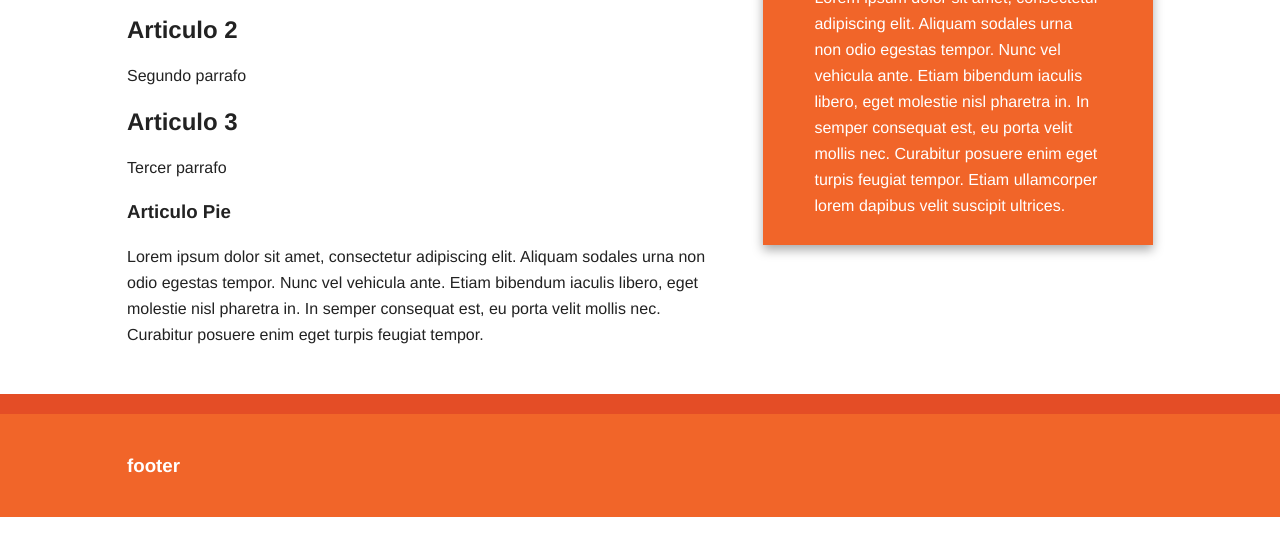
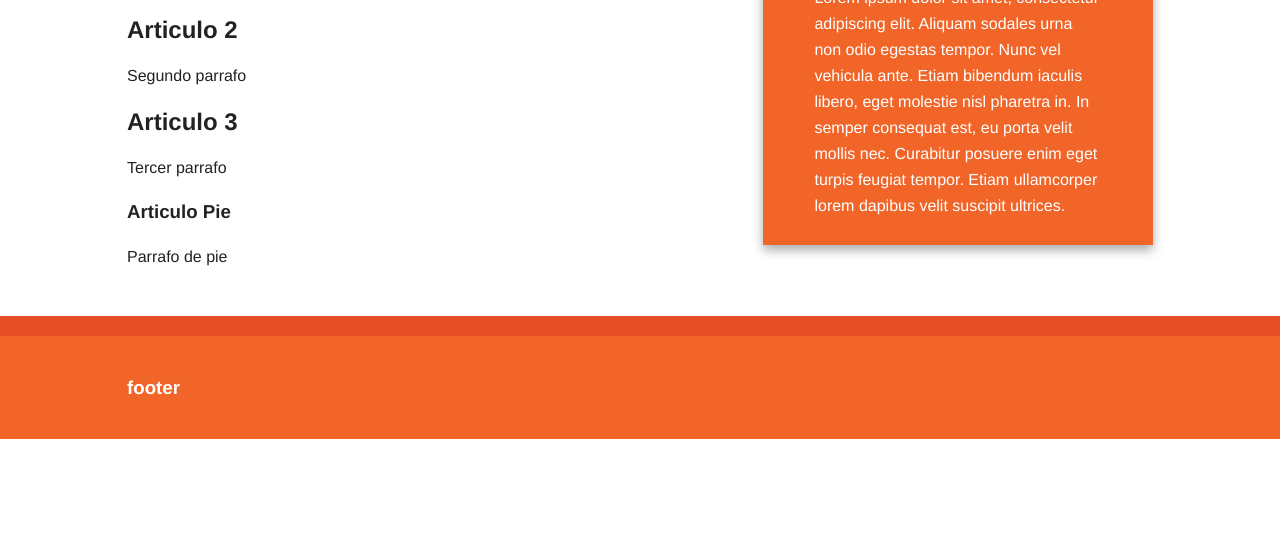
Before and after one commit to dennisgonzazep/trabajo2_Dennis_Gonzalez, a plain HTML site: page index.html in a window 1280 px wide. Shown: the part 224-780 px from the top of the page. Drawn offline with nearby package versions, Linux system fonts and the light colour scheme.

Commit message:
Septimo commit

```diff
--- a/index.html
+++ b/index.html
@@ -52,7 +52,7 @@
                     </section>
                     <footer>
                         <h3>Articulo Pie</h3>
-                        <p>Lorem ipsum dolor sit amet, consectetur adipiscing elit. Aliquam sodales urna non odio egestas tempor. Nunc vel vehicula ante. Etiam bibendum iaculis libero, eget molestie nisl pharetra in. In semper consequat est, eu porta velit mollis nec. Curabitur posuere enim eget turpis feugiat tempor.</p>
+                        <p>Parrafo de pie</p>
                     </footer>
                 </article>
 
```
